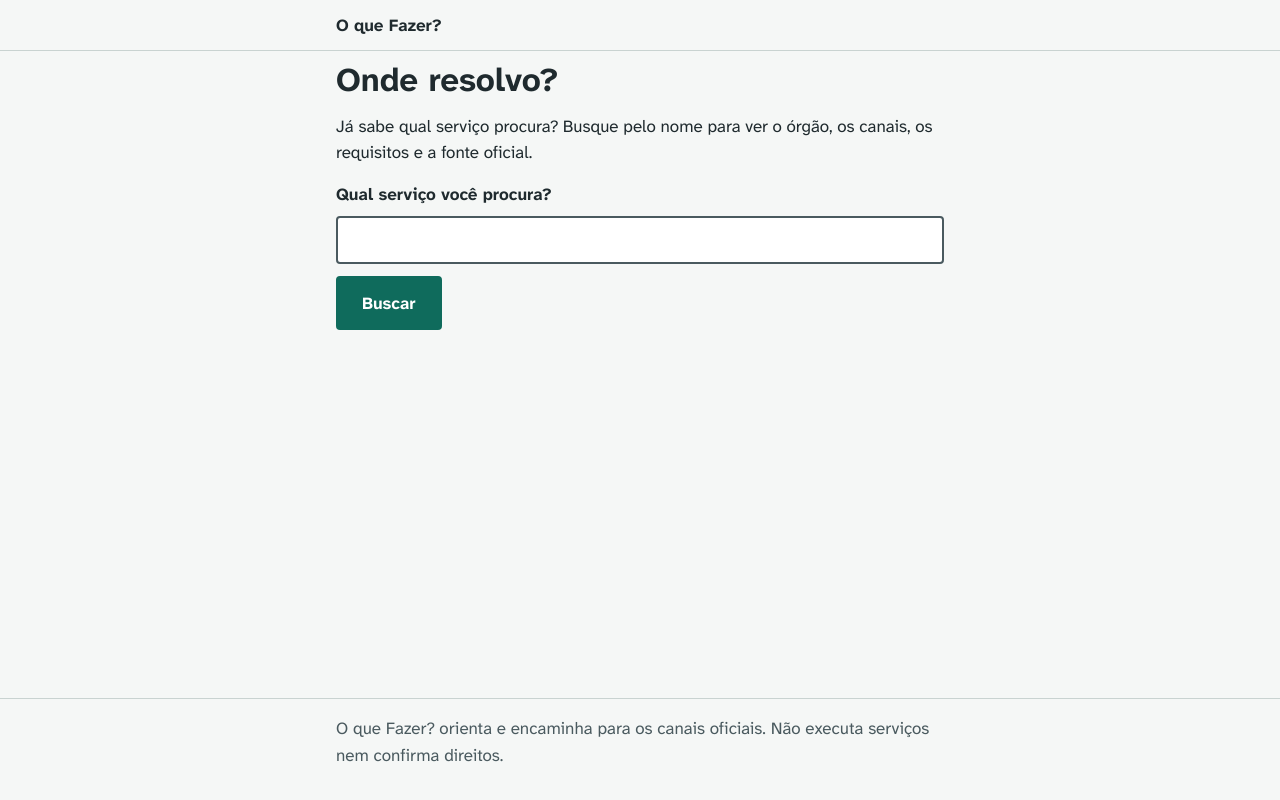
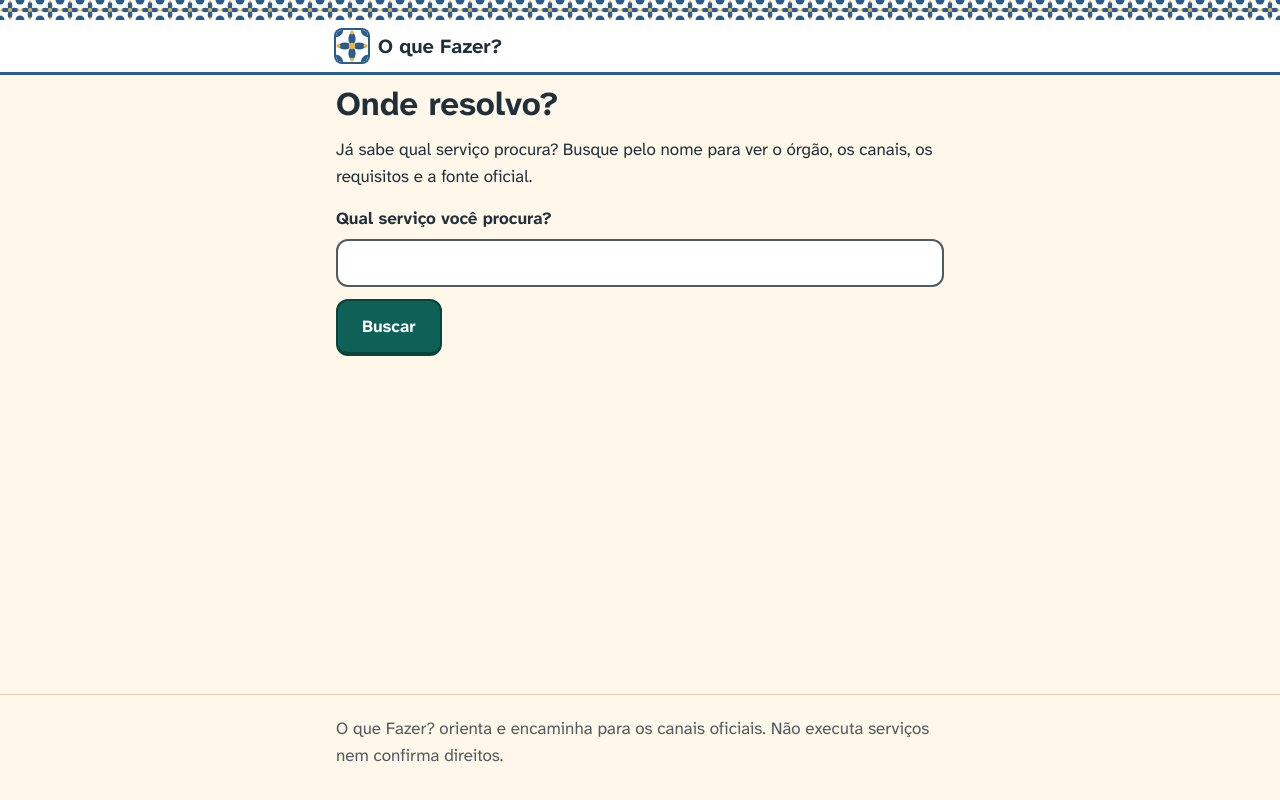
Before and after one commit to mateus-matos23/o-que-fazer, a Django app: page /onde-resolvo/ in a window 1280 px wide. Run offline with Django 5.2, Linux system fonts and the light colour scheme; parts of the project's set-up code (start-up, migrations or seed data) failed here and were passed over.

Commit message:
feat(ui): azulejo palette, tiled header and warmer base components
New tokens taken from Sao Luis facades (lime-wash background, cobalt tile,
ochre, petrol-green actions), with the contrast table recalculated (every
text pair >= 6.35:1). The header gets a decorative azulejo strip and brand
mark; buttons, choices, notices and steps get larger radii and a thicker
bottom edge instead of drop shadows. No template structure changed.

```diff
--- a/guidance/static/guidance/site.css
+++ b/guidance/static/guidance/site.css
@@ -29,13 +34,18 @@
 }
 
 :root {
-  --bg: #F5F7F6;
+  --bg: #FFF8EA;
   --surface: #FFFFFF;
-  --ink: #1F2A2E;
-  --action: #0F6B5C;
-  --muted: #4A5A5F;
-  --line: #C9D3D1;
-  --notice-bg: #FFF4D6;
+  --soft: #E6F1EE;
+  --ink: #20303A;
+  --action: #0D6157;
+  --action-deep: #08433C;
+  --muted: #4F5B60;
+  --line: #E2D6BC;
+  --sun: #F2B33D;
+  --tile: #2A5D8F;
+  --radius: 0.75rem;
+  --notice-bg: #FFF1C7;
   --notice-ink: #5C3D00;
   --notice-border: #8A5A00;
 }
@@ -81,16 +91,25 @@ a:hover { text-decoration-thickness: 3px; }
 }
 .skip-link:focus { top: 0.5rem; }
 
-.site-header { border-bottom: 1px solid var(--line); }
-.site-header a {
-  display: inline-block;
-  padding: 0.75rem 0;
+/* Faixa de azulejo: o único ornamento do site; o resto fica quieto. */
+.site-header {
+  padding-top: 1.25rem;
+  background: url("azulejo.svg") top left / 1.25rem 1.25rem repeat-x, var(--surface);
+  border-bottom: 3px solid var(--tile);
+}
+.brand {
+  display: inline-flex;
+  align-items: center;
+  gap: 0.625rem;
   min-height: 48px;
+  padding: 0.625rem 0;
   color: var(--ink);
+  font-size: 1.25rem;
   font-weight: 700;
   text-decoration: none;
 }
-.site-footer { border-top: 1px solid var(--line); color: var(--muted); padding-top: 1rem; padding-bottom: 2rem; }
+.brand img { border-radius: 0.375rem; box-shadow: 0 0 0 2px var(--tile); }
+.site-footer { border-top: 1px solid var(--line); color: var(--muted); padding-top: 1.25rem; padding-bottom: 2rem; }
 .site-footer p { margin: 0; }
 
 .muted { color: var(--muted); }
@@ -102,8 +121,9 @@ a:hover { text-decoration-thickness: 3px; }
   display: inline-block;
   min-height: 48px;
   padding: 0.75rem 1.5rem;
-  border: 2px solid var(--action);
-  border-radius: 0.25rem;
+  border: 2px solid var(--action-deep);
+  border-bottom-width: 4px;
+  border-radius: var(--radius);
   background: var(--action);
   color: #FFFFFF;
   font: inherit;
@@ -138,7 +161,7 @@ button.secondary, .button.secondary { background: transparent; color: var(--acti
   margin-bottom: 0.75rem;
   padding: 0.5rem 0.75rem;
   border: 2px solid var(--muted);
-  border-radius: 0.25rem;
+  border-radius: var(--radius);
   background: var(--surface);
   color: var(--ink);
   font: inherit;
--- a/guidance/templates/guidance/base.html
+++ b/guidance/templates/guidance/base.html
@@ -9,7 +9,7 @@
 <body>
   <a class="skip-link" href="#conteudo">Pular para o conteúdo</a>
   <header class="site-header">
-    <div class="page"><a href="{% url 'guidance:home' %}">O que Fazer?</a></div>
+    <div class="page"><a class="brand" href="{% url 'guidance:home' %}"><img src="{% static 'guidance/azulejo.svg' %}" alt="" width="32" height="32">O que Fazer?</a></div>
   </header>
   <main id="conteudo" class="page" tabindex="-1">
     {% block content %}{% endblock %}
```
Also changed, not shown: other parts of guidance/static/guidance/site.css (+36 -24 lines), docs/arquitetura/decisoes/0004-frontend-e-acessibilidade.md (+1 -0 lines), docs/implementacao/README.md, guidance/static/guidance/azulejo.svg (added).
